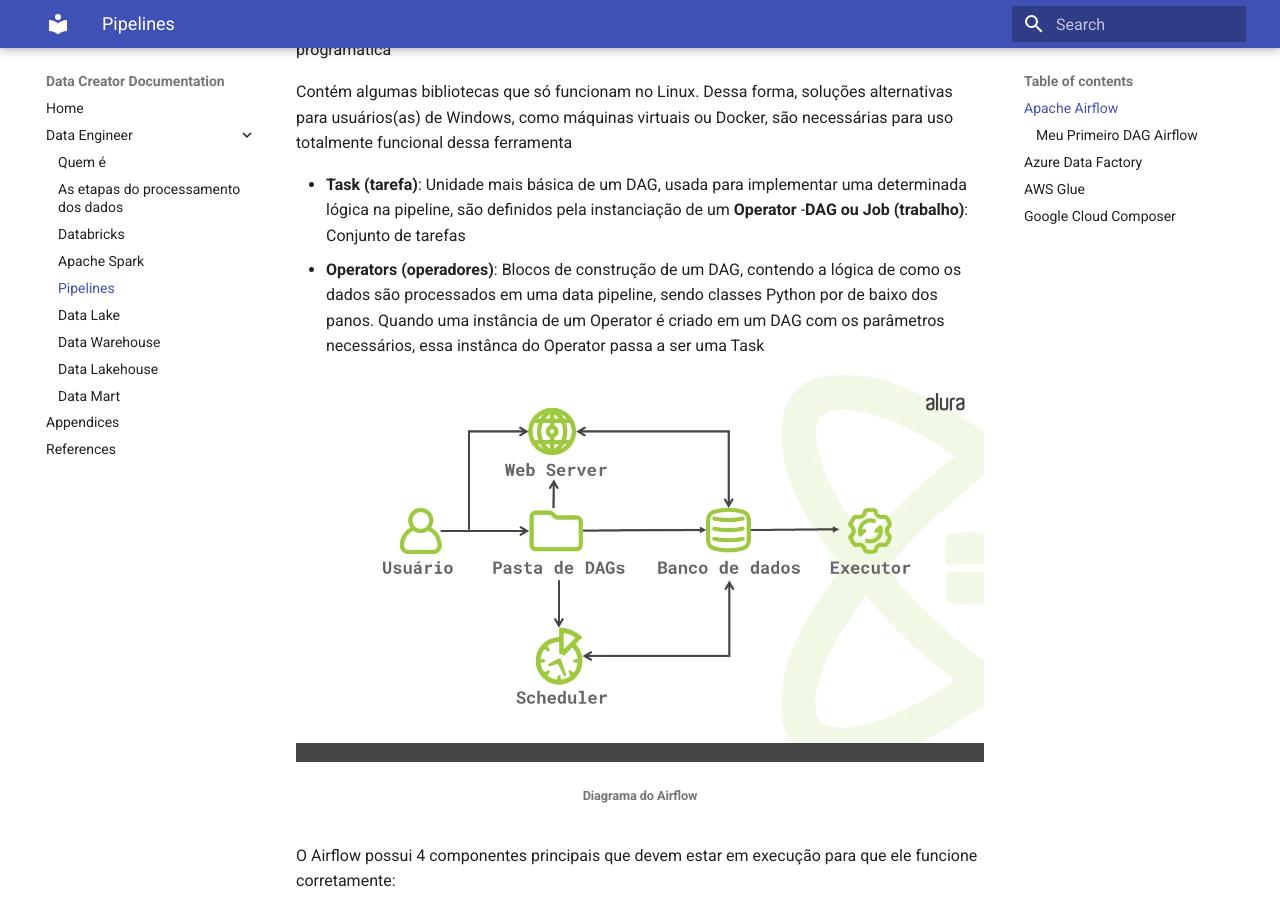
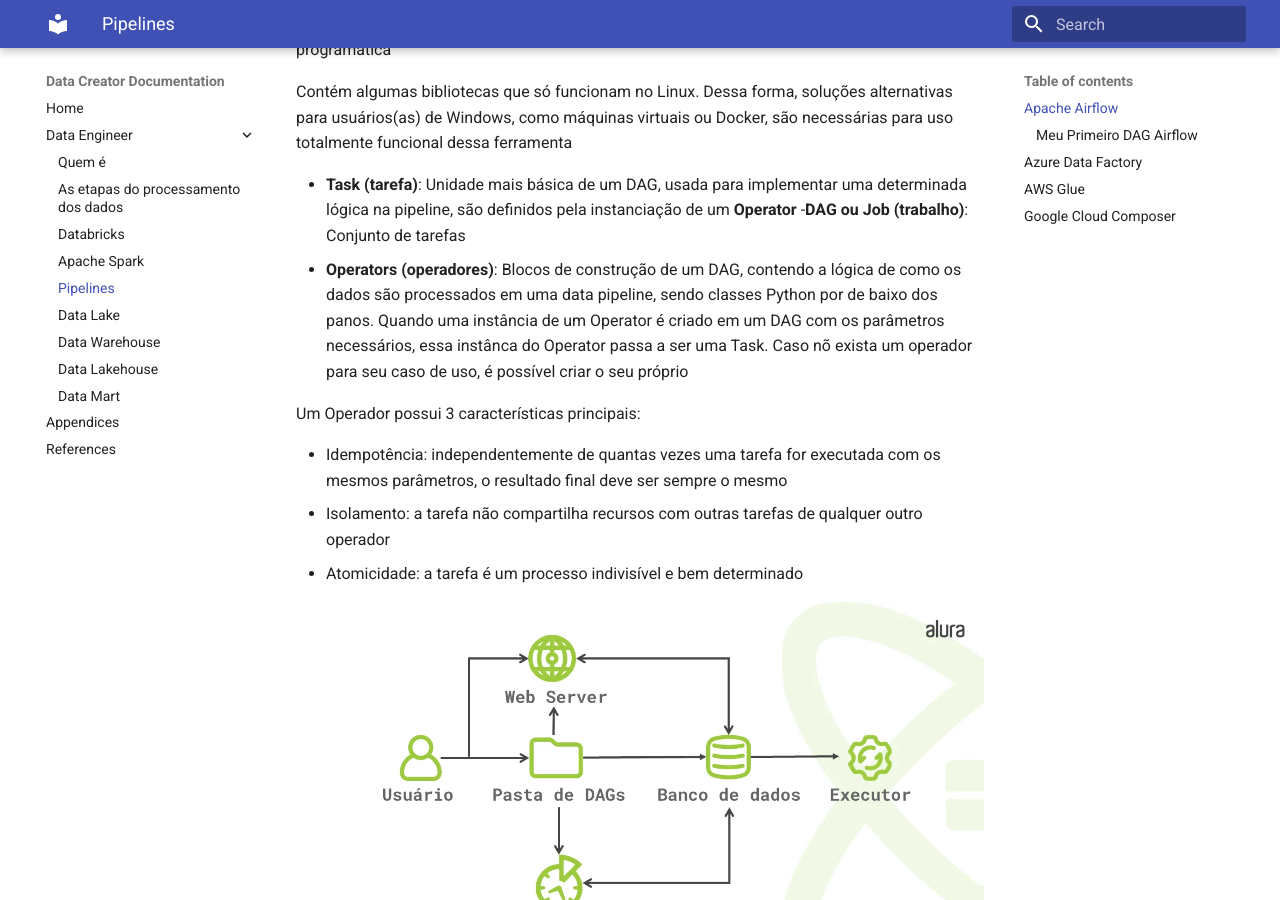
Before and after one commit to de-gratis/Data-Creator, an MkDocs documentation site: the page built from docs/Data Engineer/pipelines.md, in a window 1280 px wide and 900 px high, scrolled down 1182 px. Built offline with MkDocs 1.6.1 and Material for MkDocs 9.7.7, drawn with Linux system fonts in a browser that asks for light colours.

Commit message:
operadores

```diff
--- a/docs/Data Engineer/pipelines.md
+++ b/docs/Data Engineer/pipelines.md
@@ -18,7 +18,13 @@
 
 - **Task (tarefa)**: Unidade mais básica de um DAG, usada para implementar uma determinada lógica na pipeline, são definidos pela instanciação de um **Operator**
 -**DAG ou Job (trabalho)**: Conjunto de tarefas
-- **Operators (operadores)**: Blocos de construção de um DAG, contendo a lógica de como os dados são processados em uma data pipeline, sendo classes Python por de baixo dos panos. Quando uma instância de um Operator é criado em um DAG com os parâmetros necessários, essa instânca do Operator passa a ser uma Task
+- **Operators (operadores)**: Blocos de construção de um DAG, contendo a lógica de como os dados são processados em uma data pipeline, sendo classes Python por de baixo dos panos. Quando uma instância de um Operator é criado em um DAG com os parâmetros necessários, essa instânca do Operator passa a ser uma Task. Caso nõ exista um operador para seu caso de uso, é possível criar o seu próprio
+
+Um Operador possui 3 características principais:
+
+- Idempotência: independentemente de quantas vezes uma tarefa for executada com os mesmos parâmetros, o resultado final deve ser sempre o mesmo
+- Isolamento: a tarefa não compartilha recursos com outras tarefas de qualquer outro operador
+- Atomicidade: a tarefa é um processo indivisível e bem determinado
 
 [![Um deploy básico do Apache Airflow](./assets/airflowDiagram.webp)](https://www.alura.com.br/artigos/executores-airflow-tipos-funcoes)
 ######<center>Diagrama do Airflow</center>
```
